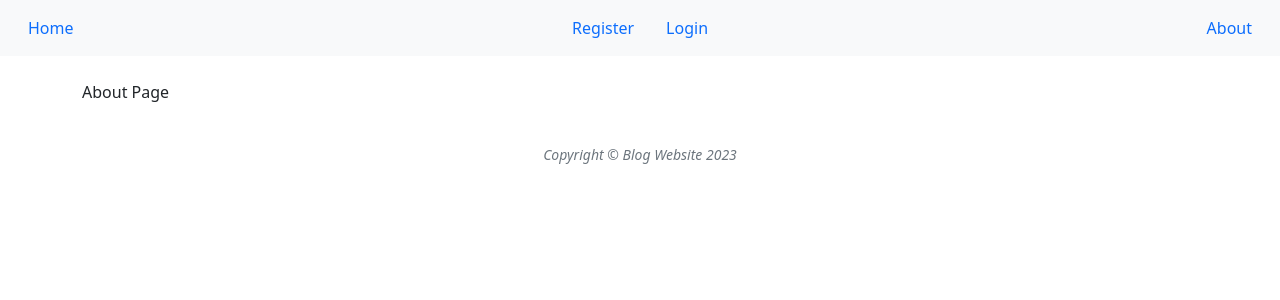
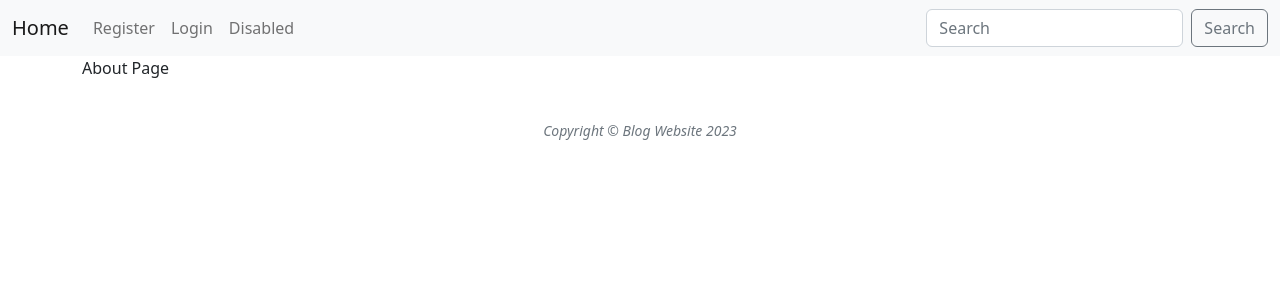
Before and after one commit to Gaikawade/Blog-Site, a Flask app: page /about in a window 1280 px wide. Shown: the top 300 px of the page. Run offline with Flask 2, Linux system fonts and the light colour scheme; some libraries are stand-ins or nearby versions.

Commit message:
changed navbar layout

```diff
--- a/blog/forms.py
+++ b/blog/forms.py
@@ -80,3 +80,11 @@ class PostForm(FlaskForm):
         render_kw=form_css('Article Content') #Add row for larger text area
     )
     submit = SubmitField('Post')
+
+
+class SearchForm(FlaskForm):
+    searched = StringField(
+        'Searched',
+        validators=[DataRequired()]
+    )
+    submit = SubmitField('Submit')
--- a/blog/routes.py
+++ b/blog/routes.py
@@ -1,5 +1,5 @@
 from flask import render_template, redirect, url_for, flash, request, abort, jsonify
-from blog.forms import Register, Login, Account, PostForm
+from blog.forms import Register, Login, Account, PostForm, SearchForm
 from blog.models import add_user, User, Post, Comment, Like
 from blog import app, bcrypt, db
 from flask_login import login_required, login_user, logout_user, current_user
@@ -190,3 +190,18 @@ def my_posts():
 def users_posts(user_id):
     posts = Post.query.filter_by(user_id=user_id).all()
     return render_template('all_posts.html', posts=posts)
+
+
+@app.context_processor
+def base():
+    form = SearchForm()
+    return dict(form=form)
+
+
+@app.route('/search', methods=['POST'])
+def search():
+    form = SearchForm()
+    posts = Post.query
+    if form.validate_on_submit():
+        posts.searched = form.searched.data
+        return render_template('search.html', form=form, posts=posts, searched=posts.searched)
--- a/blog/templates/layout.html
+++ b/blog/templates/layout.html
@@ -13,49 +13,102 @@
         </title>
         <!-- include libraries (jQuery, Bootstrap) -->
         <link
-            href="https://cdn.jsdelivr.net/npm/bootstrap@5.1.3/dist/css/bootstrap.min.css"
+            href="https://cdn.jsdelivr.net/npm/bootstrap@5.2.3/dist/css/bootstrap.min.css"
             rel="stylesheet"
-            integrity="sha384-1BmE4kWBq78iYhFldvKuhfTAU6auU8tT94WrHftjDbrCEXSU1oBoqyl2QvZ6jIW3"
+            integrity="sha384-rbsA2VBKQhggwzxH7pPCaAqO46MgnOM80zW1RWuH61DGLwZJEdK2Kadq2F9CUG65"
             crossorigin="anonymous"
         />
-        <script
-            src="https://cdn.jsdelivr.net/npm/bootstrap@5.1.3/dist/js/bootstrap.bundle.min.js"
-            integrity="sha384-ka7Sk0Gln4gmtz2MlQnikT1wXgYsOg+OMhuP+IlRH9sENBO0LRn5q+8nbTov4+1p"
-            crossorigin="anonymous"
-        ></script>
         <!-- Font Awesome for Icons -->
         <script
             src="https://kit.fontawesome.com/ef453f4231.js"
             crossorigin="anonymous"
         ></script>
-        <!-- Core theme CSS (includes Bootstrap)-->
-        <!-- <link
-            href="{{url_for('static', filename='css/styles.css')}}"
-            rel="stylesheet"
-        /> -->
     </head>
+
     <body>
         <!-- Navigation -->
-        <nav class="navbar navbar-light bg-light">
-            <div class="container-fluid" id="navbarText">
-                <a class="nav-link" href="{{url_for('home')}}">Home</a>
-                {% if current_user.is_authenticated %}
-                <div class="d-flex">
-                    <a class="nav-link" href="{{url_for('add_post')}}"> Add Post </a>
-                    <a class="nav-link" href="{{url_for('my_posts')}}"> My Posts </a>
-                    <a class="nav-link" href="{{url_for('account')}}"> Account </a>
-                    <a class="nav-link" href="{{url_for('logout')}}"> Logout </a>
+        <nav class="navbar navbar-expand-lg navbar-light bg-light">
+            <div class="container-fluid">
+                <a class="navbar-brand" href="{{url_for('home')}}">Home</a>
+                <button
+                    class="navbar-toggler"
+                    type="button"
+                    data-bs-toggle="collapse"
+                    data-bs-target="#navbarSupportedContent"
+                    aria-controls="navbarSupportedContent"
+                    aria-expanded="false"
+                    aria-label="Toggle navigation"
+                >
+                    <span class="navbar-toggler-icon"></span>
+                </button>
+                <div
+                    class="collapse navbar-collapse"
+                    id="navbarSupportedContent"
+                >
+                    <ul class="navbar-nav me-auto mb-2 mb-lg-0">
+                        {% if current_user.is_authenticated %}
+                            <li class="nav-item">
+                                <a class="nav-link" href="{{url_for('add_post')}}"
+                                    >Add Post</a
+                                >
+                            </li>
+                            <li class="nav-item">
+                                <a class="nav-link" href="{{url_for('my_posts')}}"
+                                    >My Posts</a
+                                >
+                            </li>
+                            <li class="nav-item">
+                                <a class="nav-link" href="{{url_for('account')}}"
+                                    >Account</a
+                                >
+                            </li>
+                            <li class="nav-item">
+                                <a class="nav-link" href="{{url_for('logout')}}"
+                                    >Logout</a
+                                >
+                            </li>
+                        {% else %}
+                            <!-- <li class="nav-item dropdown">
+                            <a
+                                class="nav-link dropdown-toggle"
+                                href="#"
+                                id="navbarDropdown"
+                                role="button"
+                                data-bs-toggle="dropdown"
+                                aria-expanded="false"
+                            >
+                                Dropdown
+                            </a>
+                            <ul class="dropdown-menu" aria-labelledby="navbarDropdown">
+                                <li><a class="dropdown-item" href="#">Action</a></li>
+                                <li><a class="dropdown-item" href="#">Another action</a></li>
+                                <li><hr class="dropdown-divider"></li>
+                                <li><a class="dropdown-item" href="#">Something else here</a></li>
+                            </ul>
+                        </li> -->
+                            <li class="nav-item">
+                                <a class="nav-link" href="{{url_for('register')}}"
+                                    >Register</a
+                                >
+                            </li>
+                            <li class="nav-item">
+                                <a class="nav-link" href="{{url_for('login')}}"
+                                    >Login</a
+                                >
+                            </li>
+                        {% endif %}
+                        <li class="nav-item">
+                            <a class="nav-link">Disabled</a>
+                        </li>
+                    </ul>
+                    <form method="POST" action="{{url_for('search')}}" class="d-flex">
+                        {{ form.hidden_tag() }}
+                        <input class="form-control me-2" type="search" placeholder="Search" aria-label="Search" name="searched">
+                        <button class="btn btn-outline-secondary" type="submit">Search</button>
+                    </form>
                 </div>
-                {% else %}
-                <div class="d-flex">
-                    <a class="nav-link" href="{{url_for('register')}}"> Register </a>
-                    <a class="nav-link" href="{{url_for('login')}}">Login</a>
-                </div>
-                {% endif %}
-                <a class="nav-link" href="{{url_for('about')}}">About</a>
             </div>
         </nav>
-        <br />
 
         <div class="container">{% block contents %} {% endblock %}</div>
         <br />
@@ -66,10 +119,11 @@
                 Copyright &copy; Blog Website 2023
             </div>
         </footer>
+
         <!-- Bootstrap core JS-->
         <script
-            src="https://cdn.jsdelivr.net/npm/bootstrap@5.1.3/dist/js/bootstrap.min.js"
-            integrity="sha384-QJHtvGhmr9XOIpI6YVutG+2QOK9T+ZnN4kzFN1RtK3zEFEIsxhlmWl5/YESvpZ13"
+            src="https://cdn.jsdelivr.net/npm/bootstrap@5.2.3/dist/js/bootstrap.min.js"
+            integrity="sha384-cuYeSxntonz0PPNlHhBs68uyIAVpIIOZZ5JqeqvYYIcEL727kskC66kF92t6Xl2V"
             crossorigin="anonymous"
         ></script>
 
--- /dev/null
+++ b/blog/templates/search.html
@@ -0,0 +1,5 @@
+{% extends 'layout.html' %}
+
+{% block contents %}
+  <p>{{searched}}</p>
+{% endblock contents %}
```
